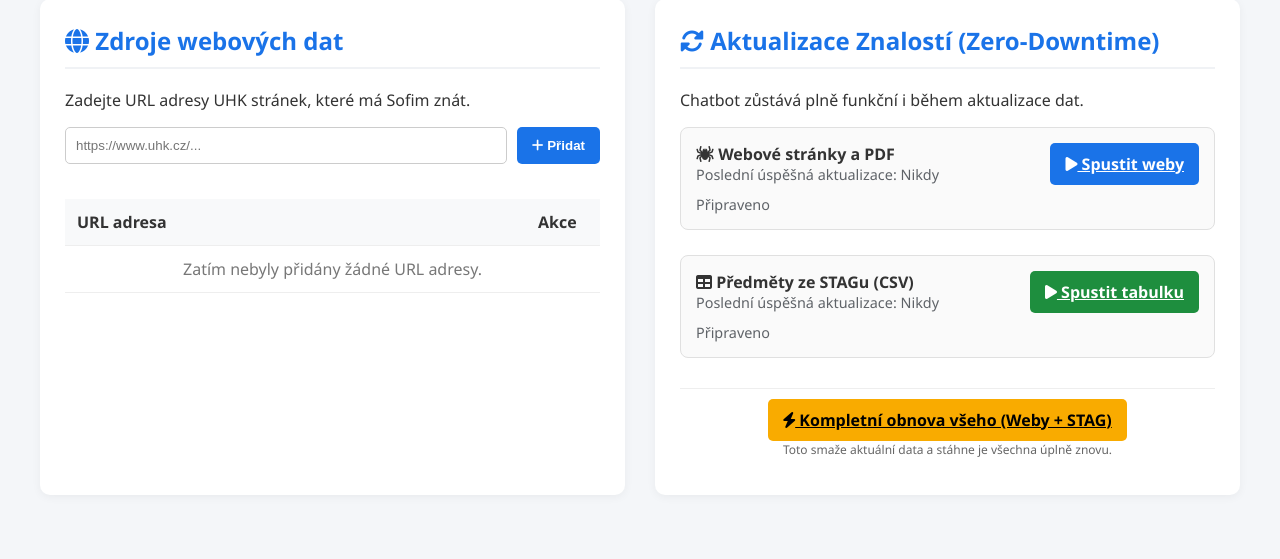
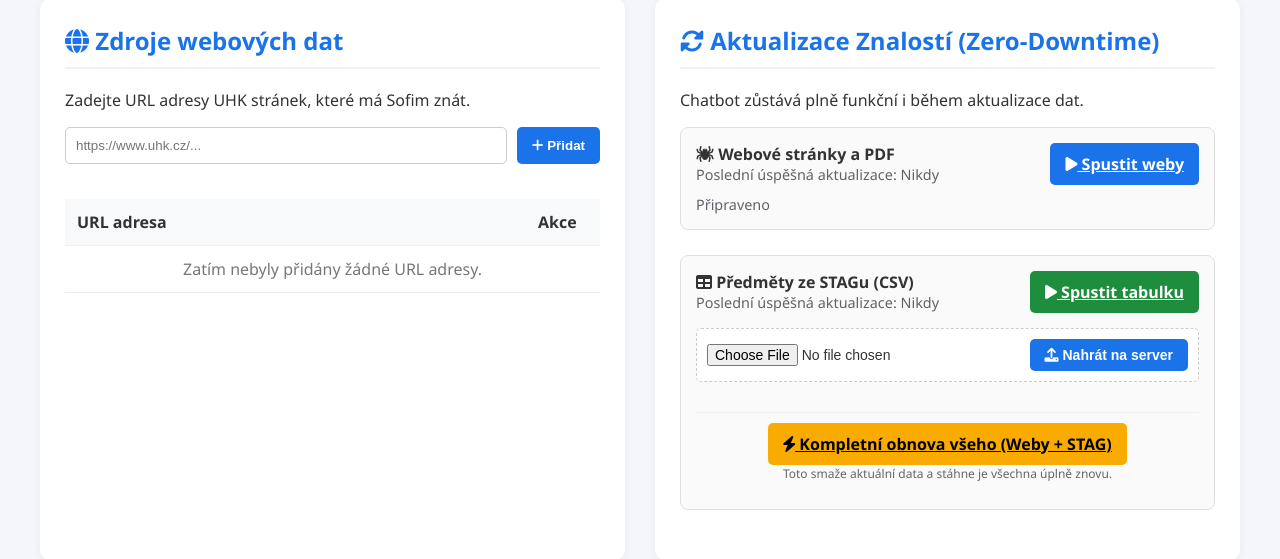
Before and after one commit to dominikpalla/sofim, a Flask app: page /admin/dashboard in a window 1280 px wide. Shown: the part 134-693 px from the top of the page. Run offline with Flask 3, Linux system fonts and the light colour scheme; the visitor is signed in with stand-in values (Sample User, id 1); data that the repository does not hold is empty.

Commit message:
STAG admin CSV upload

```diff
--- a/application.py
+++ b/application.py
@@ -6,6 +6,7 @@ from database import load_embeddings_from_db, get_db_connection, get_sync_status
 from ingest import run_ingest
 from config import OPENAI_API_KEY, EMBEDDING_MODEL, OPENAI_EMBEDDING_URL, LLM_API_URL
 import re
+import os
 
 app = Flask(__name__)
 
@@ -330,6 +331,33 @@ def admin_trigger_sync(mode):
     return redirect(url_for("admin_dashboard"))
 
 
+@app.route("/admin/upload_csv", methods=["POST"])
+def admin_upload_csv():
+    """Zpracuje upload CSV souboru a uloží ho do složky data."""
+    if not session.get("logged_in"):
+        return redirect(url_for("admin_login"))
+
+    if 'csv_file' not in request.files:
+        return redirect(url_for("admin_dashboard"))
+
+    file = request.files['csv_file']
+
+    # Pokud uživatel neodeslal žádný soubor
+    if file.filename == '':
+        return redirect(url_for("admin_dashboard"))
+
+    # Zkontrolujeme, že jde opravdu o CSV
+    if file and file.filename.endswith('.csv'):
+        # Ujistíme se, že složka 'data' vůbec existuje
+        os.makedirs('data', exist_ok=True)
+
+        # Uložíme soubor a natvrdo ho přejmenujeme na to, co čeká ingest.py
+        save_path = os.path.join('data', 'predmety.csv')
+        file.save(save_path)
+
+    return redirect(url_for("admin_dashboard"))
+
+
 @app.route("/admin/logout")
 def admin_logout():
     session.pop("logged_in", None)
--- a/templates/admin_dashboard.html
+++ b/templates/admin_dashboard.html
@@ -108,12 +108,14 @@
                 </div>
                 <a href="/admin/trigger_sync/csv" class="btn btn-success sync-btn"><i class="fas fa-play"></i> Spustit tabulku</a>
             </div>
+
+            <form action="/admin/upload_csv" method="POST" enctype="multipart/form-data" style="margin-top: 15px; margin-bottom: 15px; display: flex; gap: 10px; align-items: center; background: #fff; padding: 10px; border-radius: 5px; border: 1px dashed #ccc;">
+                <input type="file" name="csv_file" accept=".csv" required style="flex: 1; font-size: 14px;">
+                <button type="submit" class="btn btn-primary" style="padding: 8px 15px; font-size: 14px;"><i class="fas fa-upload"></i> Nahrát na server</button>
+            </form>
             <div class="progress-container" id="progress-container-CSV">
                 <div class="progress-bar" id="progress-bar-CSV">0%</div>
             </div>
-            <div class="sync-info" id="detail-CSV" style="margin-top: 5px;"></div>
-            <div class="error-log" id="error-CSV"></div>
-        </div>
 
         <div style="text-align: center; margin-top: 30px; border-top: 1px solid #eee; padding-top: 20px;">
             <a href="/admin/trigger_sync/all" class="btn btn-warning sync-btn" style="width: 100%; font-size: 16px;">
```
